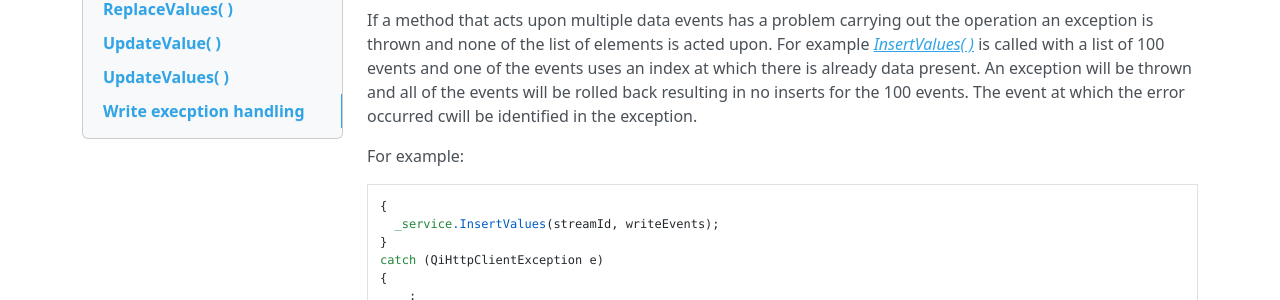
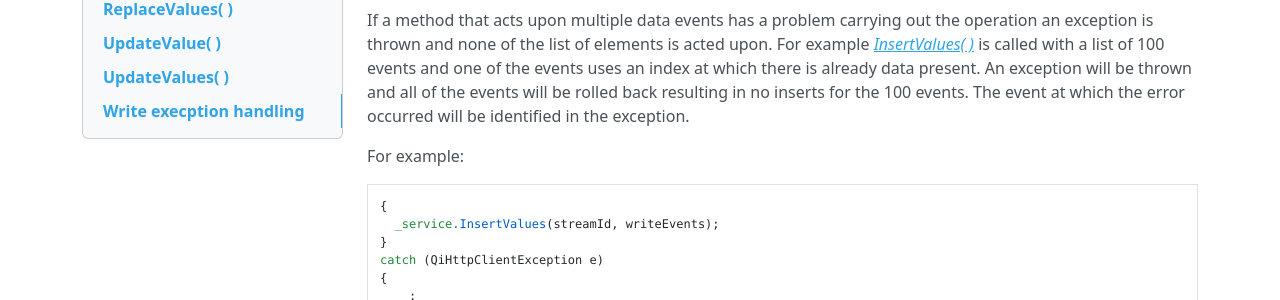
Before and after one commit to ssuryanarayanan/Qi-Docs, an MkDocs documentation site: the page built from docs/Writing data.md, in a window 1280 px wide and 900 px high, scrolled down 6482 px. Shown: the part 367-667 px from the top of the window. Built offline with MkDocs 1.6.1, drawn with Linux system fonts in a browser that asks for light colours; nearby versions of some CDN libraries; old or Windows-style settings are respelled for this version of MkDocs.

Commit message:
Update Writing data.md

```diff
--- a/docs/Writing data.md
+++ b/docs/Writing data.md
@@ -266,7 +266,7 @@
 Allowed by administrator account.
 
 **Operation**
-Writes `items` over existing events in the specified stream. Throws an exception if any index does not have a value to be replaced.
+Writes *items* over existing events in the specified stream. Throws an exception if any index does not have a value to be replaced.
 If any individual event fails to be replaced, the entire operation is rolled back and no replaces are performed. The index that caused the issue and the streamId are included in the error response.
 
 There are also overloads of the *ReplaceValues( )* method that allow the user to put a ‘batch’ of writes together and send data to multiple streams in the same operation. For more information see the Advanced Topics: ‘Methods that act upon Multiple Streams’ section.
@@ -331,7 +331,7 @@
 
 
 ##Write execption handling
-If a method that acts upon multiple data events has a problem carrying out the operation an exception is thrown and none of the list of elements is acted upon. For example [*InsertValues( )*](https://qi-docs.readthedocs.org/en/latest/Data/#insertvalues) is called with a list of 100 events and one of the events uses an index at which there is already data present. An exception will be thrown and all of the events will be rolled back resulting in no inserts for the 100 events. The event at which the error occurred cwill be identified in the exception.
+If a method that acts upon multiple data events has a problem carrying out the operation an exception is thrown and none of the list of elements is acted upon. For example [*InsertValues( )*](https://qi-docs.readthedocs.org/en/latest/Writing%20data/#insertvalues) is called with a list of 100 events and one of the events uses an index at which there is already data present. An exception will be thrown and all of the events will be rolled back resulting in no inserts for the 100 events. The event at which the error occurred will be identified in the exception.
 
 For example:
 
```
